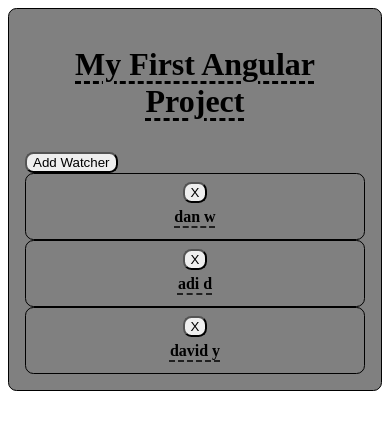
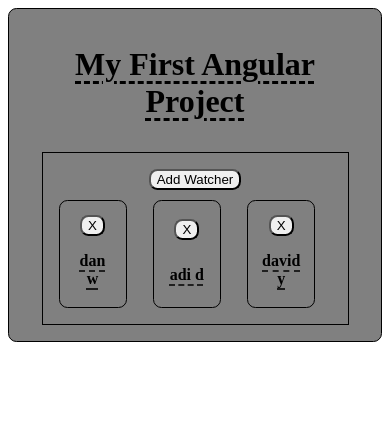
Before and after one commit to WDD-CODER/My-First-Lagecy-Angular-Project, an Angular app: page / in a window 390 px wide. Shown: the top 430 px of the page. Built offline with nearby package versions, Linux system fonts and the light colour scheme.

Commit message:
style(cmp): refine component responsiveness and spacing

```diff
--- a/src/app/cmp/animals/animals.scss
+++ b/src/app/cmp/animals/animals.scss
@@ -1,5 +1,5 @@
 .animal-list {
-
+       width: fit-content;
 
     table {
         border-collapse: collapse;
--- a/src/app/cmp/season-clock/season-clock.scss
+++ b/src/app/cmp/season-clock/season-clock.scss
@@ -1,13 +1,13 @@
 .season-clock {
     display: grid;
     place-content: center;
-
+    place-self: center;
 
     padding: 1em;
-    width: 60vw;
+    width: fit-content;
     height: 20vh;
 
-text-align: center;
+    text-align: center;
 
     border-radius: 2vh;
     background-color: white;
--- a/src/app/cmp/watcher-preview/watcher-preview.scss
+++ b/src/app/cmp/watcher-preview/watcher-preview.scss
@@ -3,7 +3,8 @@
     place-items: center;
 
     padding: .5em;
-
+    width: 50px;
+    height: 90px;
 
     border: 1px black solid;
     border-radius: 1vh;
--- a/src/app/cmp/watchers/watchers-list.html
+++ b/src/app/cmp/watchers/watchers-list.html
@@ -1,8 +1,10 @@
 <section class="watchers">
     <button (click)="onAddWatcher($event)">Add Watcher</button>
-    <watcher-preview *ngFor="let watcher of watchers; let idx = index" (RemoveWatcher)="RemoveWatcher($event)"
-        (click)="onSelectWatcher($event,watcher)" [watcher]="watcher">
-    </watcher-preview>
+    <section class="watchers-preview-list">
+        <watcher-preview *ngFor="let watcher of watchers; let idx = index" (RemoveWatcher)="RemoveWatcher($event)"
+            (click)="onSelectWatcher($event,watcher)" [watcher]="watcher">
+        </watcher-preview>
+    </section>
     <dialog #watcherDialog>
 
         <div *ngIf="emptyWatcher">
--- a/src/app/cmp/watchers/watchers-list.scss
+++ b/src/app/cmp/watchers/watchers-list.scss
@@ -1,3 +1,28 @@
+.watchers {
+    display: grid;
+    place-self: center;
+
+    width: 100%;
+    max-width: 70vw;
+
+    padding: 1em;
+    gap: 10px;
+
+    border: 1px solid black;
+
+    button {
+        place-self: center;
+    }
+
+    .watchers-preview-list {
+        display: grid;
+        grid-template-columns: repeat(auto-fit, minmax(60px, 1fr));
+        grid-auto-flow: dense;
+
+        gap: 10px;
+    }
+}
+
 dialog {
     div {
         min-width: fit-content;
```
